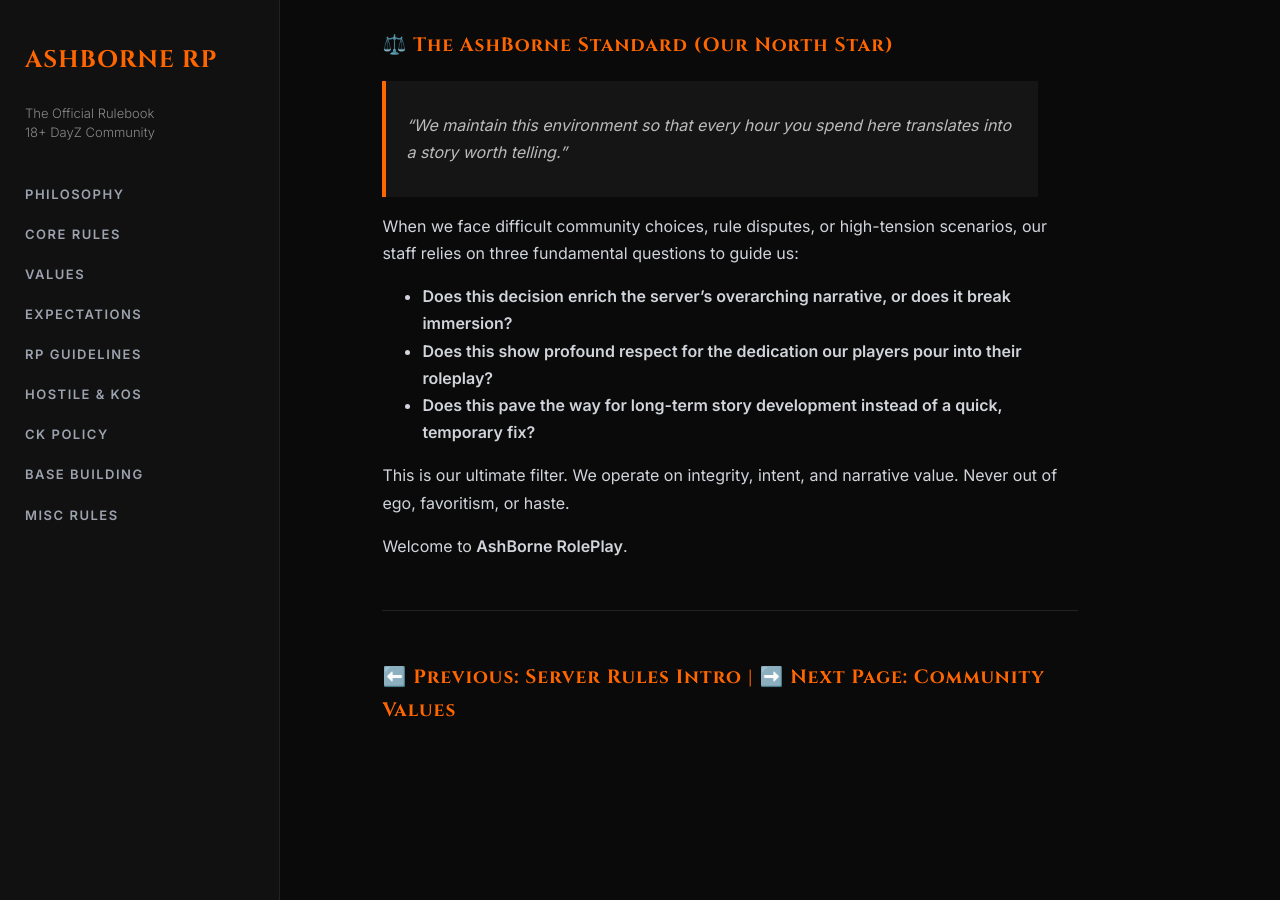
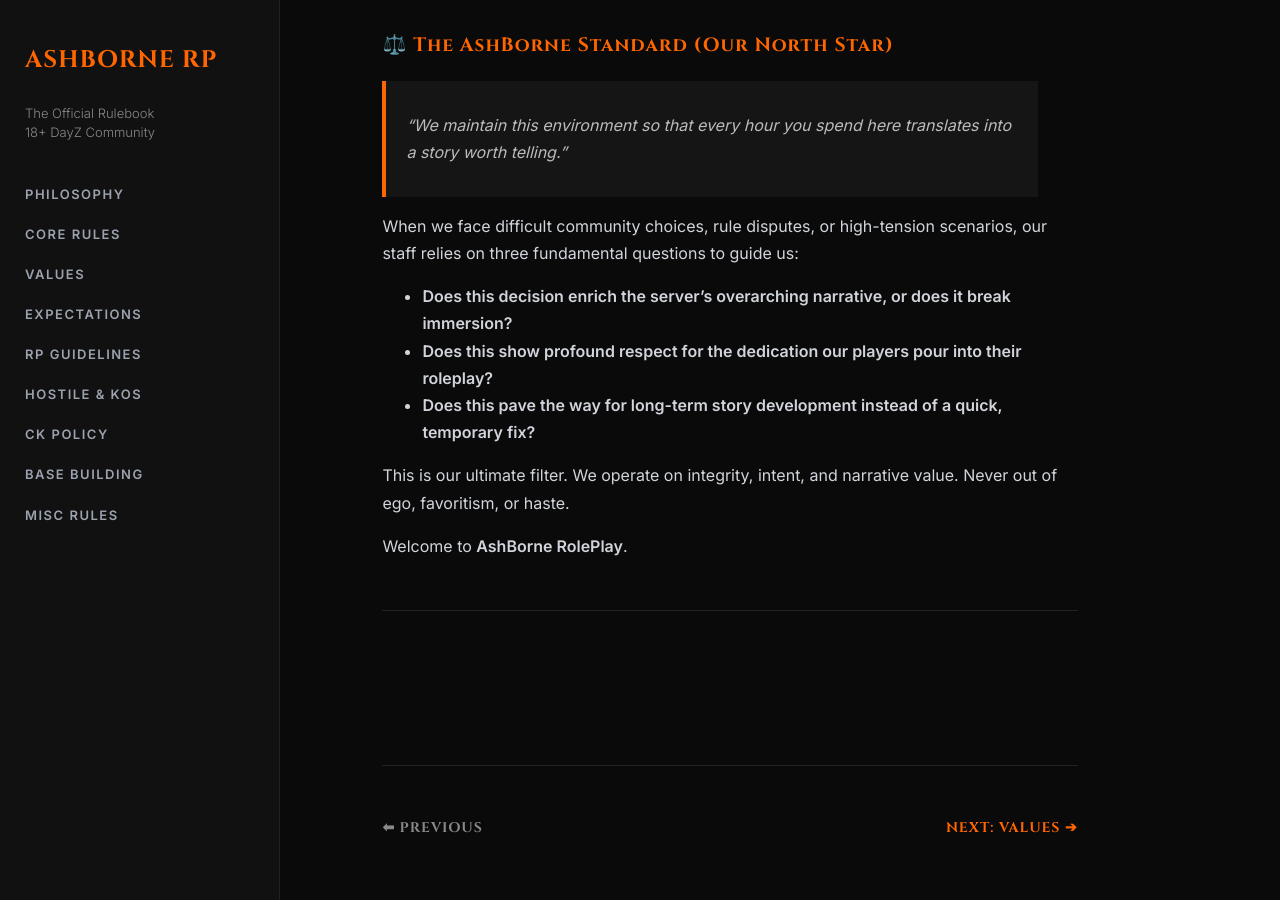
Before and after one commit to AshBorneRP/AshBorne-Rules, a Jekyll site: the page built from core-rules.md, in a window 1280 px wide and 900 px high, scrolled down 1353 px. Built offline with Jekyll 4.4.1, drawn with Linux system fonts in a browser that asks for light colours; our own code applies the rules of GitHub Pages for plain Markdown files; before the commit the page ends 2158 px from its top, so only the background shows below that.

Commit message:
Update core-rules.md

```diff
--- a/core-rules.md
+++ b/core-rules.md
@@ -45,4 +45,9 @@ Welcome to **AshBorne RolePlay**.
 
 ---
 
-### [⬅️ Previous: Server Rules Intro](general-rules.md) | [➡️ Next Page: Community Values](community-values.md)
+<br><br>
+<hr>
+<div style="display: flex; justify-content: space-between; font-family: 'Cinzel', serif; font-size: 14px; letter-spacing: 1px;">
+    <a href="./" style="text-decoration: none; color: #888;">⬅ PREVIOUS</a>
+    <a href="community-values" style="text-decoration: none; color: #ff6600;">NEXT: VALUES ➔</a>
+</div>
```
